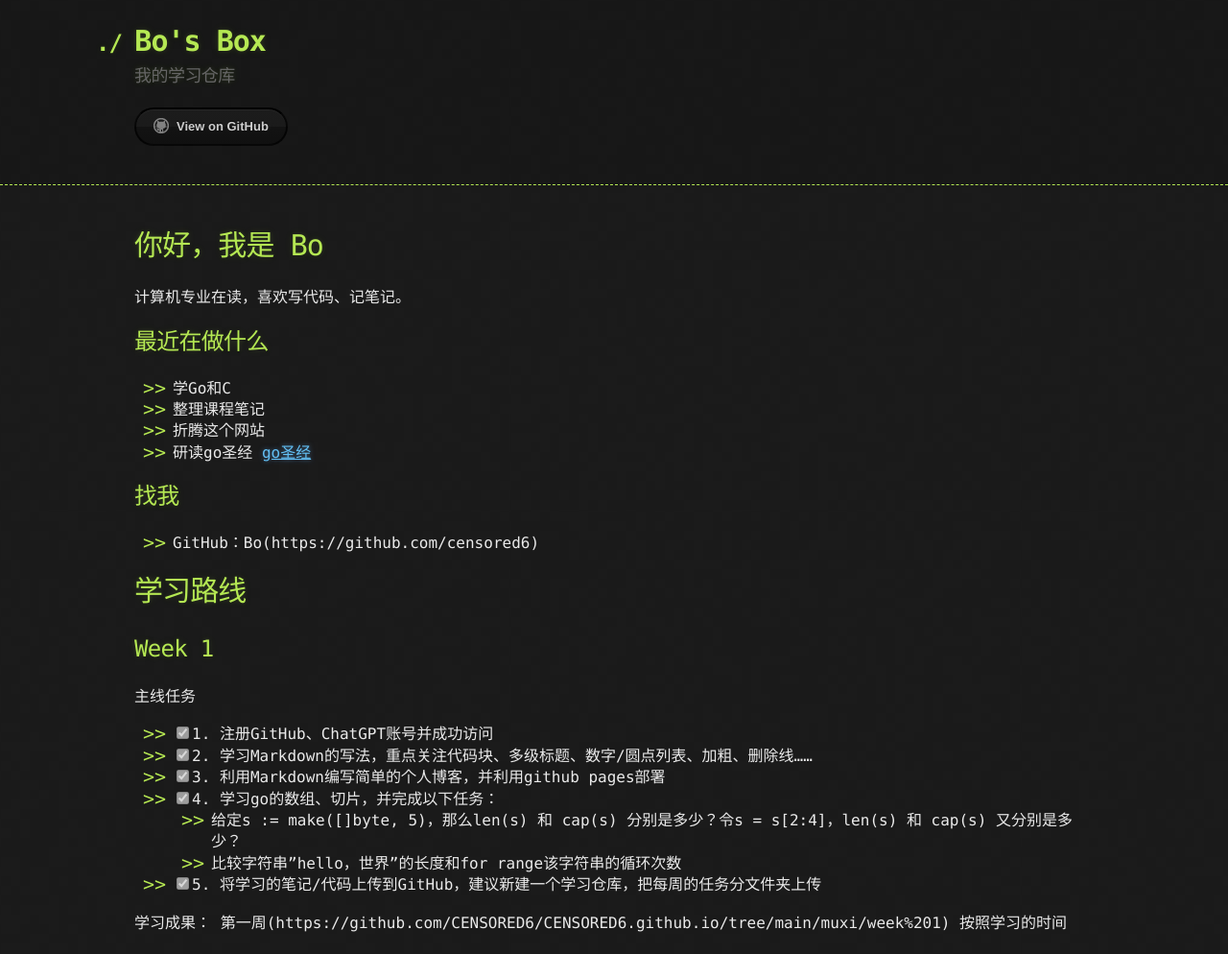
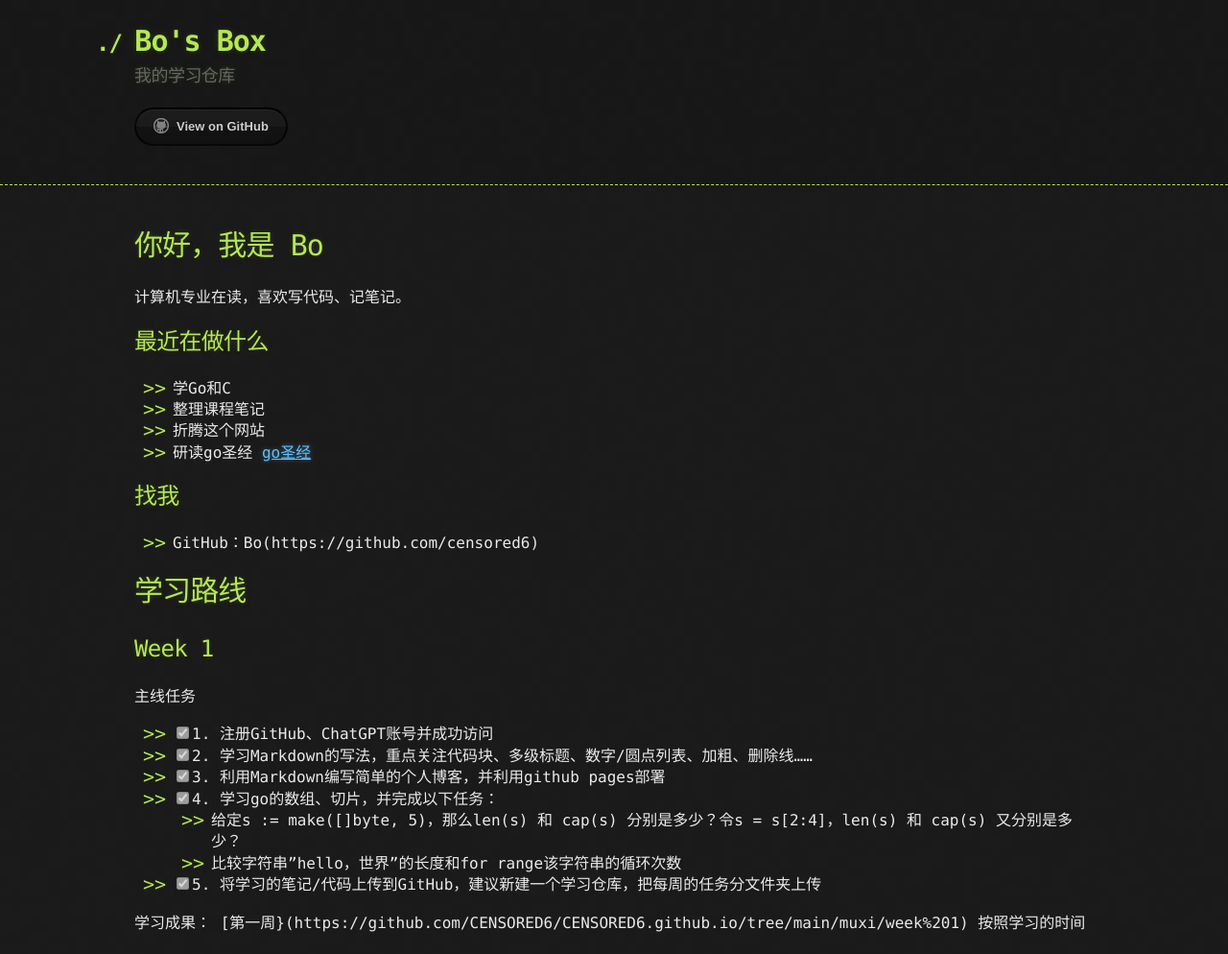
Before and after one commit to CENSORED6/CENSORED6.github.io, a Jekyll site: the page built from index.md, in a window 1280 px wide. Shown: the whole page at 96% size. Built offline with Jekyll 4.4.1, drawn with Linux system fonts in a browser that asks for light colours; our own code applies the rules of GitHub Pages for plain Markdown files.

```diff
--- a/index.md
+++ b/index.md
@@ -31,4 +31,4 @@ layout: default
 - [X] 5. 将学习的笔记/代码上传到GitHub，建议新建一个学习仓库，把每周的任务分文件夹上传
 
 学习成果：
-第一周(https://github.com/CENSORED6/CENSORED6.github.io/tree/main/muxi/week%201) 按照学习的时间
+[第一周}(https://github.com/CENSORED6/CENSORED6.github.io/tree/main/muxi/week%201) 按照学习的时间
```
